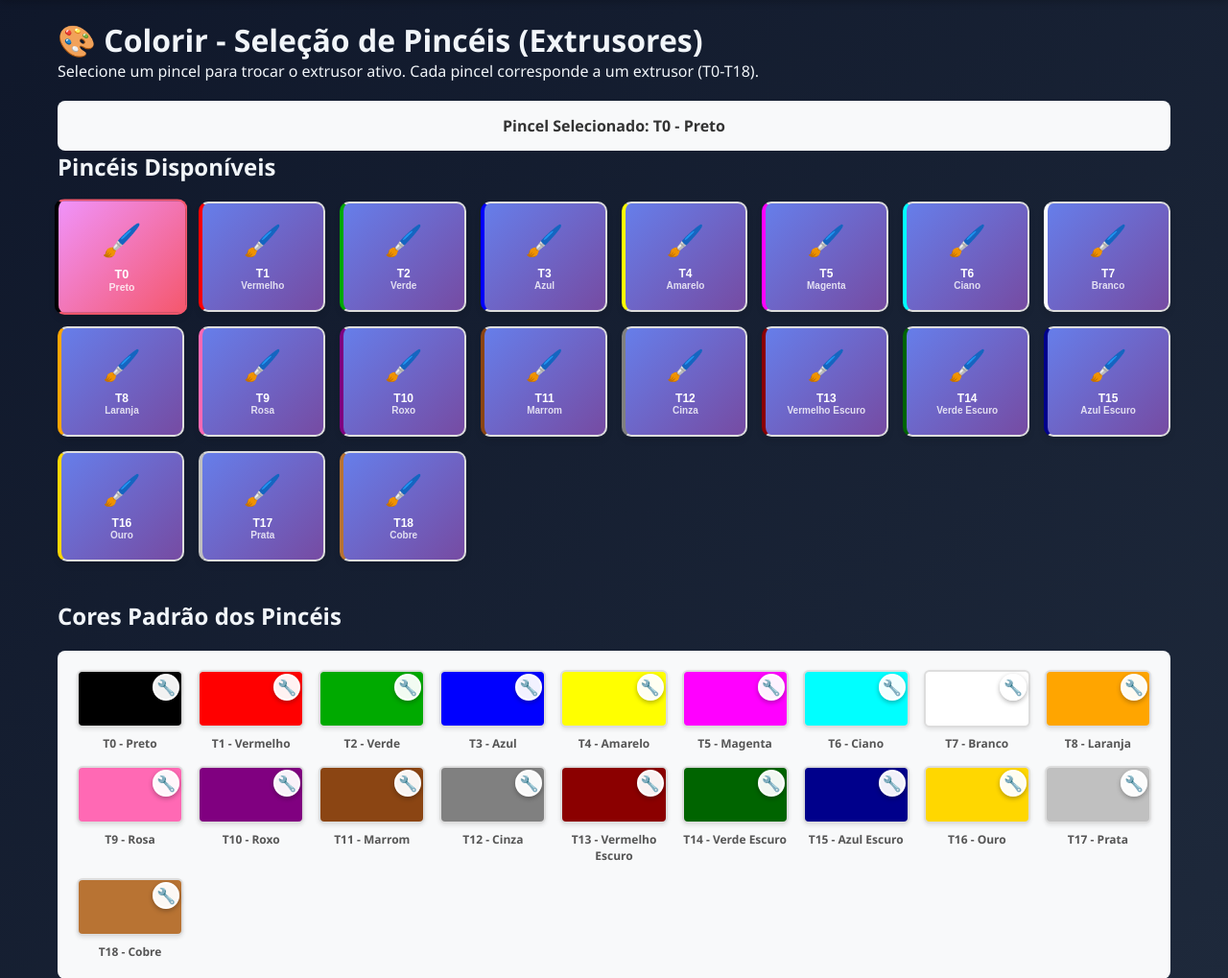
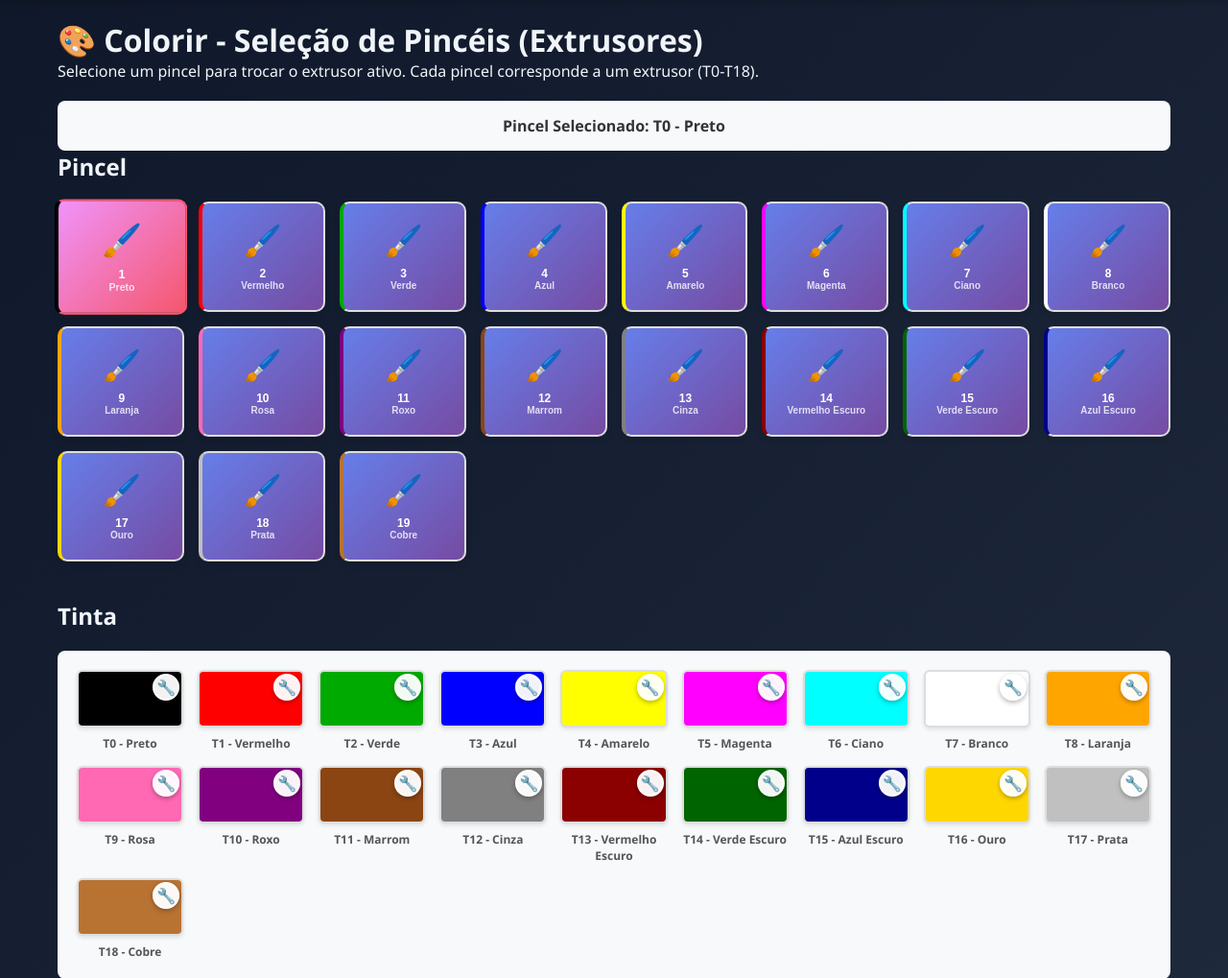
Before and after one commit to tonymichaelb/Chromasistem, a Flask app: page /colorir in a window 1280 px wide. Shown: the part 75-1094 px from the top of the page at 96% size. Run offline with Flask 3, Linux system fonts and the light colour scheme; the visitor is signed in with stand-in values (Sample User, id 1); some libraries are stand-ins or nearby versions.

Commit message:
🎨 Renomeia seções: Pincel e Tinta + botões 1-19 (T0-T18 oculto)

```diff
--- a/templates/colorir.html
+++ b/templates/colorir.html
@@ -397,12 +397,12 @@
             Pincel Selecionado: <span id="currentBrush">T0 (Nenhum)</span>
         </div>
 
-        <h2>Pincéis Disponíveis</h2>
+        <h2>Pincel</h2>
         <div class="paintbrushes-grid" id="paintbrushesGrid"></div>
 
         <div class="status-message" id="statusMessage"></div>
 
-        <h2 style="margin-top: 40px;">Cores Padrão dos Pincéis</h2>
+        <h2 style="margin-top: 40px;">Tinta</h2>
         <div class="color-samples" id="colorSamples"></div>
 
     </div>
@@ -504,7 +504,7 @@
                 btn.className = 'paintbrush-btn';
                 btn.innerHTML = `
                     <div class="paintbrush-icon">🖌️</div>
-                    <div class="paintbrush-label">T${i}</div>
+                    <div class="paintbrush-label">${i + 1}</div>
                     <div class="paintbrush-label" style="font-size: 10px; opacity: 0.8;">${brush.name.split(' - ')[1]}</div>
                 `;
 
```
